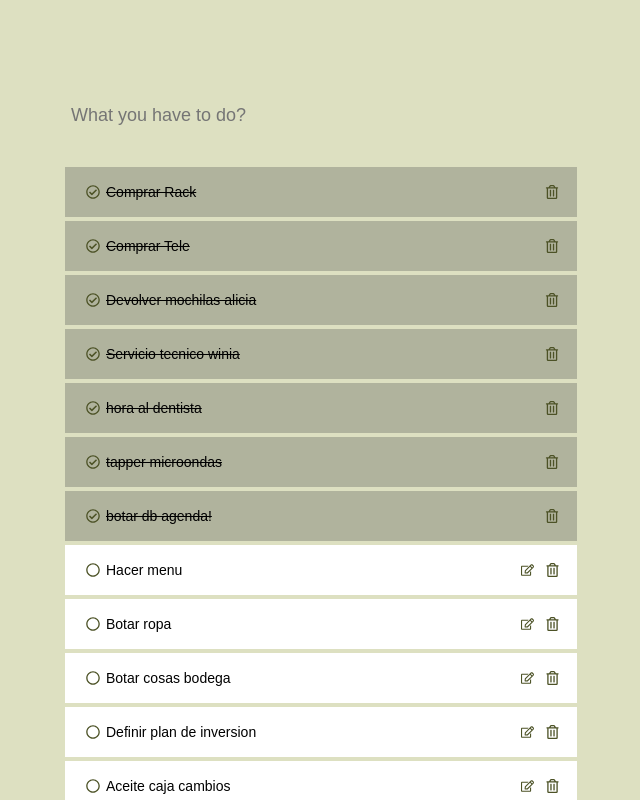
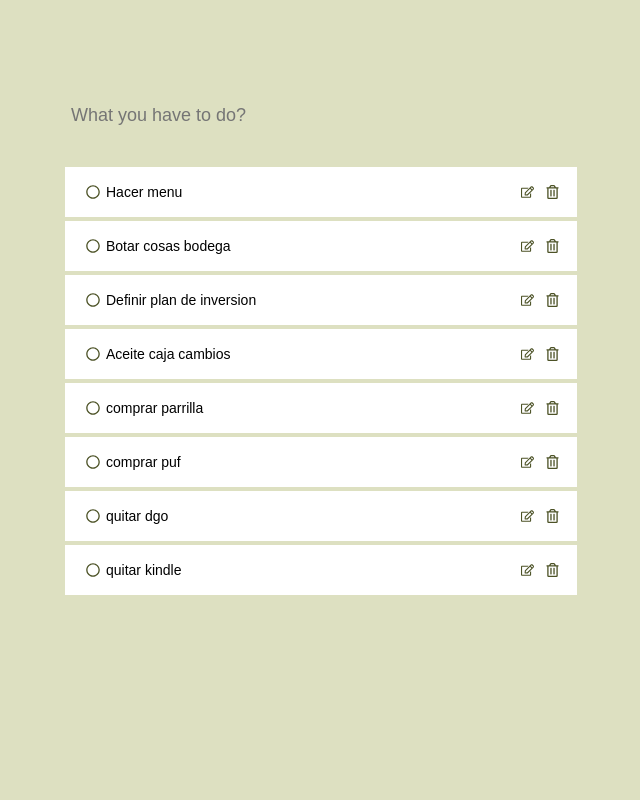
Before and after one commit to pablosat/todo-webapp, a React (Create React App) app: page / in a window 1280 px wide. Shown: the top 800 px of the page, without its empty margins (319-959 px from the left). Built offline with nearby package versions, Linux system fonts and the light colour scheme.

Commit message:
new todos

```diff
--- a/src/components/toDoReducer.js
+++ b/src/components/toDoReducer.js
@@ -18,48 +18,8 @@ export const toDoReducer = (state, action = { type: "", payload: {} }) => {
     default:
       return [
         {
-          id: 6,
-          name: "Comprar Rack",
-          completed: true
-        },
-        {
-          id: 2,
-          name: "Comprar Tele",
-          completed: true
-        },
-        {
-          id: 123,
-          name: "Devolver mochilas alicia",
-          completed: true
-        },
-        {
-          id: 8,
-          name: "Servicio tecnico winia",
-          completed: true
-        },
-        {
-          id: 11,
-          name: "hora al dentista",
-          completed: true
-        },
-        {
-          id: 10,
-          name: "tapper microondas",
-          completed: true
-        },
-        {
-          id: 1131,
-          name: "botar db agenda!",
-          completed: true
-        },
-        {
           id: 7,
           name: "Hacer menu",
-          completed: false
-        },
-        {
-          id: 3,
-          name: "Botar ropa",
           completed: false
         },
         {
@@ -79,12 +39,22 @@ export const toDoReducer = (state, action = { type: "", payload: {} }) => {
         },
         {
           id: 11331,
-          name: "arreglar jabon quebrado",
+          name: "comprar parrilla",
           completed: false
         },
         {
           id: 1133,
-          name: "vender ps4",
+          name: "comprar puf",
+          completed: false
+        },
+        {
+          id: 11133,
+          name: "quitar dgo",
+          completed: false
+        },
+        {
+          id: 113123,
+          name: "quitar kindle",
           completed: false
         }
       ];
```
